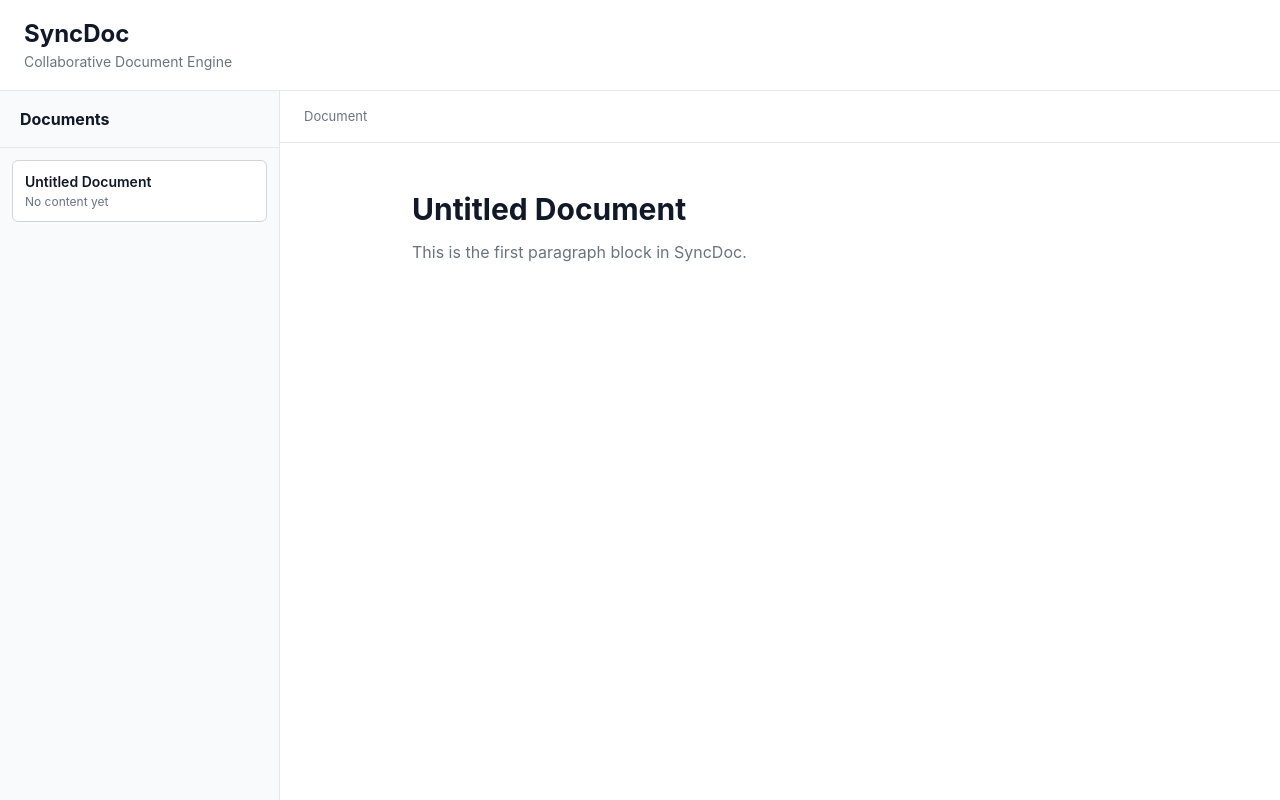
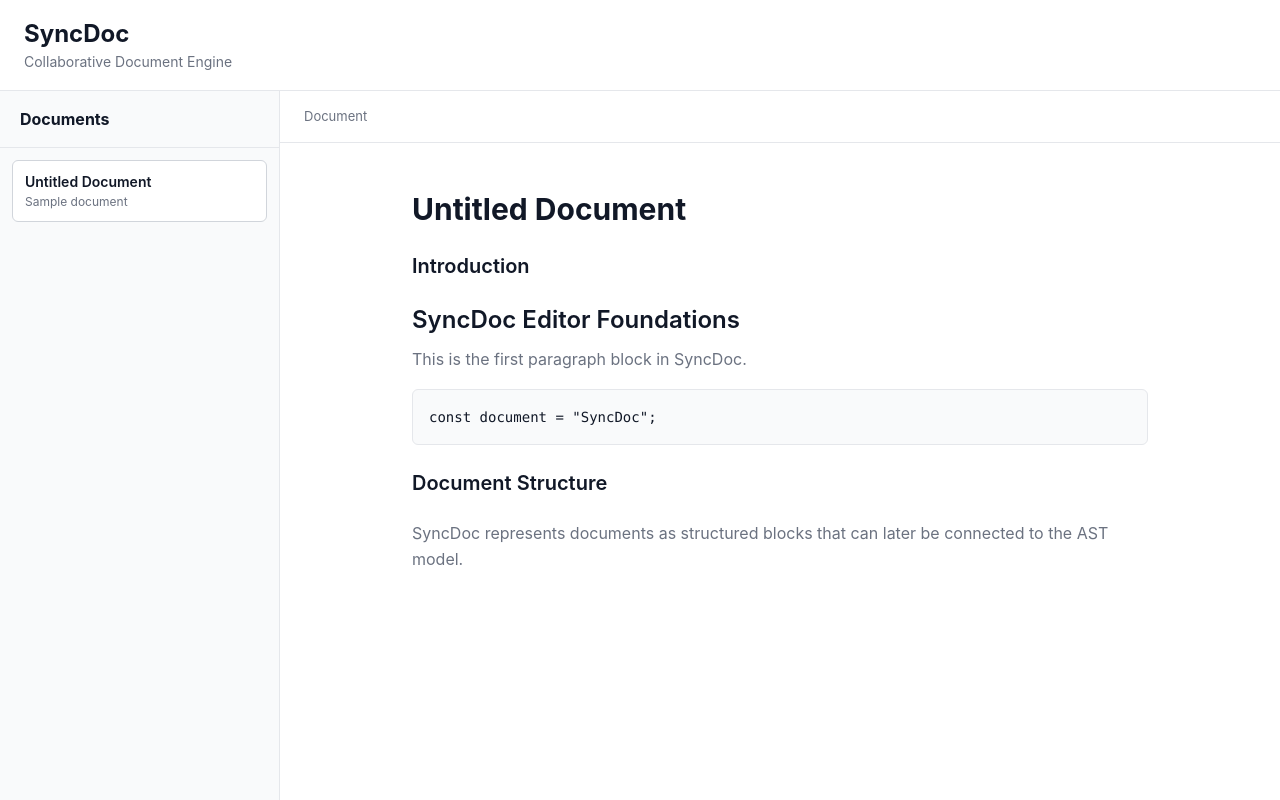
Before and after one commit to SubhadipGupta03/SyncDoc-Infotact, a React (Vite) app in the folder client/: page / in a window 1280 px wide. Built offline with nearby package versions, Linux system fonts and the light colour scheme.

Commit message:
docs: finalize Week 1 implementation

```diff
--- a/client/src/App.css
+++ b/client/src/App.css
@@ -150,3 +150,32 @@
   line-height: 1.3;
   font-weight: 600;
 }
+.code-block {
+  margin: 16px 0;
+  padding: 16px;
+  overflow-x: auto;
+  border: 1px solid #e5e7eb;
+  border-radius: 6px;
+  background: #f9fafb;
+  color: #111827;
+  font-family:
+    "SFMono-Regular", Consolas, "Liberation Mono", monospace;
+  font-size: 14px;
+  line-height: 1.6;
+}
+
+.code-block code {
+  font-family: inherit;
+}
+
+.section-block {
+  margin: 24px 0;
+}
+
+.section-block-title {
+  margin: 0 0 12px;
+  color: #111827;
+  font-size: 20px;
+  line-height: 1.4;
+  font-weight: 600;
+}
--- a/client/src/App.tsx
+++ b/client/src/App.tsx
@@ -1,5 +1,8 @@
 import { useState } from "react";
+import CodeBlock from "./components/CodeBlock";
+import HeadingBlock from "./components/HeadingBlock";
 import ParagraphBlock from "./components/ParagraphBlock";
+import SectionBlock from "./components/SectionBlock";
 import "./App.css";
 
 function App() {
@@ -30,7 +33,7 @@ function App() {
               onClick={() => setSelectedDocument("Untitled Document")}
             >
               <span className="document-title">Untitled Document</span>
-              <span className="document-meta">No content yet</span>
+              <span className="document-meta">Sample document</span>
             </button>
           </div>
         </aside>
@@ -43,7 +46,17 @@ function App() {
           <div className="document-content">
             <h2>{selectedDocument}</h2>
 
+            <SectionBlock content="Introduction" />
+
+            <HeadingBlock content="SyncDoc Editor Foundations" />
+
             <ParagraphBlock content="This is the first paragraph block in SyncDoc." />
+
+            <CodeBlock content={`const document = "SyncDoc";`} />
+
+            <SectionBlock content="Document Structure" />
+
+            <ParagraphBlock content="SyncDoc represents documents as structured blocks that can later be connected to the AST model." />
           </div>
         </section>
       </main>
```
Also changed, not shown: 1 other file (tests, documents, lock files or other folders).
